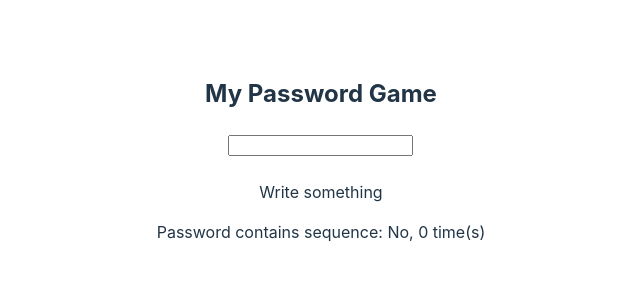
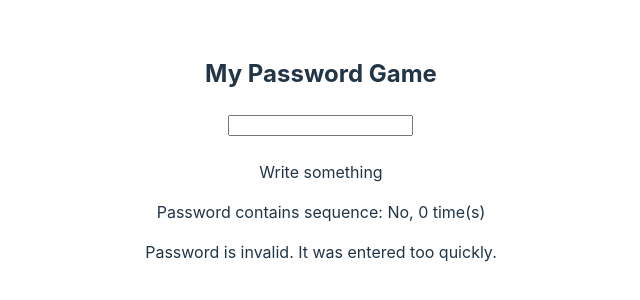
Before and after one commit to FunnyMartin/react1, a React (Vite) app: page / in a window 1280 px wide. Shown: the part 242-542 px from the top of the page, without its empty margins (319-959 px from the left). Built offline with nearby package versions, Linux system fonts and the light colour scheme.

Commit message:
timeChecker

```diff
--- a/src/App.tsx
+++ b/src/App.tsx
@@ -3,9 +3,11 @@ import {useState} from "react";
 import PasswordInput from "./components/PasswordInput.tsx";
 import PasswordStrength from "./components/PasswordStrength.tsx";
 import CharacterSequenceValidator from "./components/CharacterSequenceValidator.tsx";
+import PasswordTimeValidator from "./components/PasswordTimeValidator.tsx";
 
 function App() {
     const [password, setPassword] = useState<string|null>(null);
+    const [passwordCreationTimeA] = useState<number>(Date.now());
     return (
         <>
             <h2>My Password Game</h2>
@@ -13,6 +15,7 @@ function App() {
             <br/> <br/>
             <PasswordStrength password={password}/>
             <CharacterSequenceValidator password={password}/>
+            <PasswordTimeValidator password={password} passwordCreationTime={passwordCreationTimeA} timeWindow={5000}/>
         </>
     )
 }
--- /dev/null
+++ b/src/components/PasswordTimeValidator.tsx
@@ -0,0 +1,30 @@
+import React, {useState, useEffect} from 'react';
+
+interface PasswordTimeValidatorProps{
+    password: string | null
+    passwordCreationTime: number;
+    timeWindow: number;
+}
+
+const PasswordTimeValidator: React.FC<PasswordTimeValidatorProps> = ({password, passwordCreationTime, timeWindow}) => {
+    const [isPasswordValid, setIsPasswordValid] = useState<boolean | null>(null);
+
+    useEffect(() => {
+        const currentTime = Date.now();
+        const timeDifference = currentTime - passwordCreationTime;
+
+        if ((timeDifference < timeWindow) && password === null) {
+            setIsPasswordValid(false);
+        } else if ((timeDifference > timeWindow) && password != null){
+            setIsPasswordValid(true);
+        }
+    }, [password, passwordCreationTime, timeWindow]);
+
+    return (
+        <>
+            {isPasswordValid ? (<p>Password is not copy pasted</p>) : (<p>Password is invalid. It was entered too quickly.</p>)}
+        </>
+    );
+};
+
+export default PasswordTimeValidator;
```
